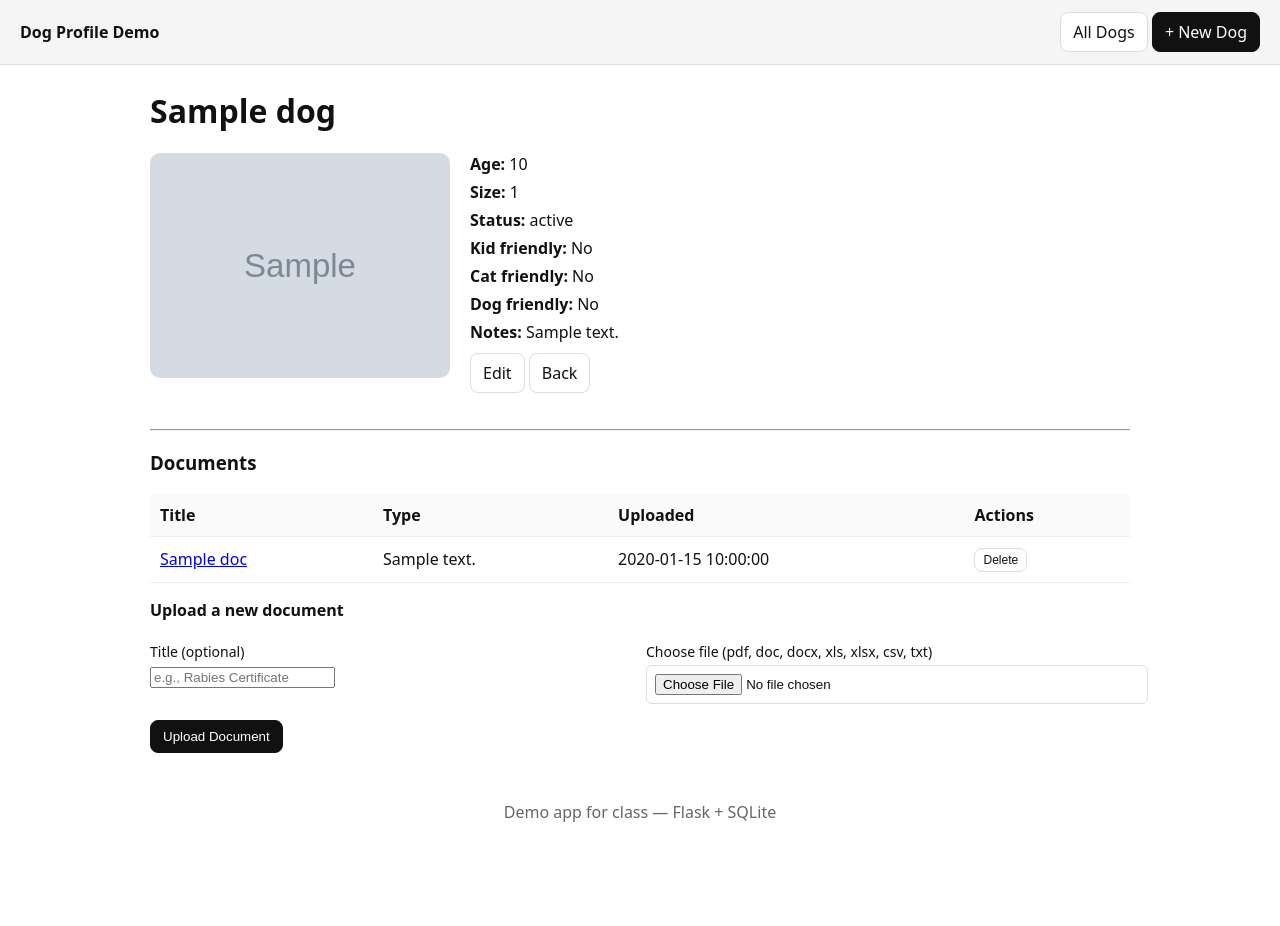
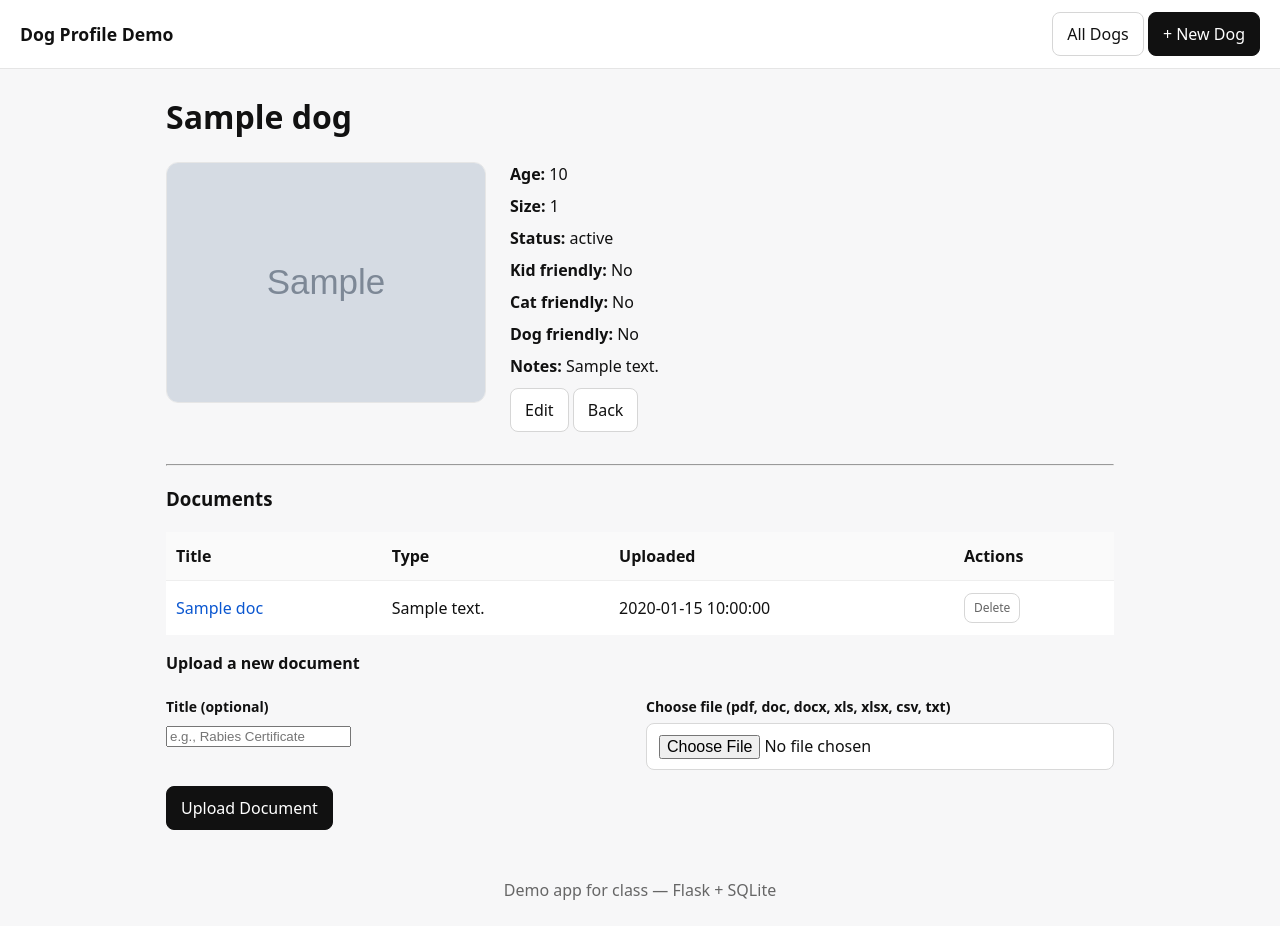
Before and after one commit to alexanmf/dog-app, a Flask app: template dog_profile_demo/templates/detail.html in a window 1280 px wide. Before the commit the page ends 822 px from the top, so only its background shows below. Run offline with Flask 3, Linux system fonts and the light colour scheme; the template is opened without the code that fills it: most values are stand-ins (such as "Sample title", 1, 10 or a date in 2020); grey boxes marked "Sample" are stand-in pictures; some libraries are stand-ins or nearby versions.

Commit message:
Refactor CSS styles for improved layout and design

```diff
--- a/dog_profile_demo/static/styles.css
+++ b/dog_profile_demo/static/styles.css
@@ -1,26 +1,51 @@
 /* ---------------------------------------
-   Global / Layout
+   Global / Reset / Layout
 ---------------------------------------- */
+* {
+  box-sizing: border-box;
+}
+
+html {
+  font-size: 16px;
+}
+
 body {
   font-family: system-ui, -apple-system, Segoe UI, Roboto, Arial, sans-serif;
   margin: 0;
-  background: #fff;
+  background: #f7f7f8;
   color: #111;
+  line-height: 1.5;
+}
+
+a {
+  color: #0b57d0;
+  text-decoration: none;
+}
+
+a:hover {
+  text-decoration: underline;
+}
+
+img {
+  max-width: 100%;
+  display: block;
 }
 
 header {
   display: flex;
   justify-content: space-between;
   align-items: center;
+  gap: 12px;
   padding: 12px 20px;
-  background: #f5f5f5;
-  border-bottom: 1px solid #ddd;
+  background: #ffffff;
+  border-bottom: 1px solid #e5e5e5;
 }
 
 header a.title {
   text-decoration: none;
   color: #111;
   font-weight: 700;
+  font-size: 1.1rem;
 }
 
 .container {
@@ -29,42 +54,139 @@ header a.title {
   padding: 0 16px;
 }
 
+.section {
+  margin-bottom: 24px;
+}
+
+/* ---------------------------------------
+   Cards
+---------------------------------------- */
+.card {
+  background: #fff;
+  border: 1px solid #e6e6e6;
+  border-radius: 12px;
+  padding: 20px;
+  margin-bottom: 20px;
+  box-shadow: 0 1px 2px rgba(0, 0, 0, 0.04);
+}
+
+.card h1,
+.card h2,
+.card h3 {
+  margin-top: 0;
+}
+
+/* ---------------------------------------
+   Flash Messages / Alerts
+---------------------------------------- */
+.flash-messages {
+  margin-bottom: 16px;
+}
+
+.flash {
+  padding: 10px 12px;
+  border-radius: 8px;
+  margin-bottom: 10px;
+  border: 1px solid transparent;
+}
+
+.flash.success {
+  background: #eaf7ec;
+  border-color: #b9e0c0;
+  color: #1f5d2b;
+}
+
+.flash.error {
+  background: #fdecec;
+  border-color: #f2b8b5;
+  color: #8a1f17;
+}
+
+.flash.warning {
+  background: #fff7e6;
+  border-color: #f2d39b;
+  color: #7a5612;
+}
+
+.flash.info {
+  background: #eaf2ff;
+  border-color: #bdd0ff;
+  color: #1c4fa3;
+}
+
 /* ---------------------------------------
    Table / List
 ---------------------------------------- */
+.table-wrap {
+  width: 100%;
+  overflow-x: auto;
+  background: #fff;
+  border: 1px solid #e6e6e6;
+  border-radius: 12px;
+}
+
 table {
   width: 100%;
   border-collapse: collapse;
+  background: #fff;
 }
 
 th,
 td {
-  padding: 10px;
-  border-bottom: 1px solid #eee;
+  padding: 12px 10px;
+  border-bottom: 1px solid #eeeeee;
   text-align: left;
+  vertical-align: middle;
 }
 
 th {
   background: #fafafa;
   font-weight: 600;
+  white-space: nowrap;
 }
 
-.actions a {
+tr:last-child td {
+  border-bottom: none;
+}
+
+.actions {
+  white-space: nowrap;
+}
+
+.actions a,
+.actions button {
   margin-right: 8px;
 }
 
 /* ---------------------------------------
    Buttons
 ---------------------------------------- */
-.btn {
+.btn,
+button,
+input[type="submit"] {
   display: inline-block;
-  padding: 8px 12px;
-  border: 1px solid #ddd;
+  padding: 9px 14px;
+  border: 1px solid #d6d6d6;
   border-radius: 8px;
   text-decoration: none;
   color: #111;
   background: #fff;
   cursor: pointer;
+  font: inherit;
+  transition: background 0.15s ease, border-color 0.15s ease, transform 0.05s ease;
+}
+
+.btn:hover,
+button:hover,
+input[type="submit"]:hover {
+  background: #f3f3f3;
+  text-decoration: none;
+}
+
+.btn:active,
+button:active,
+input[type="submit"]:active {
+  transform: translateY(1px);
 }
 
 .btn.primary {
@@ -73,14 +195,32 @@ th {
   border-color: #111;
 }
 
+.btn.primary:hover {
+  background: #222;
+}
+
+.btn.danger {
+  background: #fff1f1;
+  color: #8a1f17;
+  border-color: #e7b9b9;
+}
+
+.btn.danger:hover {
+  background: #fde7e7;
+}
+
 .btn.small {
   font-size: 12px;
-  padding: 4px 8px;
+  padding: 5px 9px;
 }
 
 /* ---------------------------------------
    Forms
 ---------------------------------------- */
+form {
+  margin: 0;
+}
+
 form .row {
   display: grid;
   grid-template-columns: 1fr 1fr;
@@ -91,21 +231,42 @@ form .row.full {
   grid-template-columns: 1fr;
 }
 
+.field {
+  margin-bottom: 14px;
+}
+
 label {
   display: block;
   font-size: 14px;
-  margin-bottom: 4px;
+  font-weight: 600;
+  margin-bottom: 6px;
 }
 
 input[type="text"],
 input[type="number"],
+input[type="password"],
 input[type="file"],
 textarea,
 select {
   width: 100%;
-  padding: 8px;
-  border: 1px solid #ddd;
-  border-radius: 6px;
+  padding: 10px 12px;
+  border: 1px solid #d8d8d8;
+  border-radius: 8px;
+  background: #fff;
+  font: inherit;
+}
+
+textarea {
+  min-height: 100px;
+  resize: vertical;
+}
+
+input:focus,
+textarea:focus,
+select:focus {
+  outline: none;
+  border-color: #7aa7ff;
+  box-shadow: 0 0 0 3px rgba(66, 133, 244, 0.15);
 }
 
 /* Search / filter bar */
@@ -134,16 +325,25 @@ select {
 ---------------------------------------- */
 .dog-header {
   display: flex;
-  gap: 20px;
+  gap: 24px;
   align-items: flex-start;
-  margin: 16px 0 30px;
+  margin: 16px 0 24px;
 }
 
 .dog-header img {
-  max-width: 300px;
-  border-radius: 10px;
+  width: 100%;
+  max-width: 320px;
+  max-height: 320px;
+  border-radius: 12px;
   flex-shrink: 0;
   object-fit: cover;
+  border: 1px solid #e6e6e6;
+  background: #fff;
+}
+
+.dog-meta {
+  flex: 1;
+  min-width: 0;
 }
 
 .dog-header .dog-info {
@@ -153,7 +353,11 @@ select {
 }
 
 .dog-info li {
-  margin-bottom: 6px;
+  margin-bottom: 8px;
+}
+
+.meta-label {
+  font-weight: 700;
 }
 
 /* ---------------------------------------
@@ -162,29 +366,135 @@ select {
 .docs-list {
   padding-left: 0;
   list-style: none;
-  margin-top: 20px;
+  margin: 20px 0 0;
 }
 
 .docs-list li {
   display: flex;
   justify-content: space-between;
-  align-items: center;
-  padding: 8px 0;
+  align-items: flex-start;
+  gap: 12px;
+  padding: 12px 0;
   border-bottom: 1px solid #eee;
 }
 
+.docs-list li:last-child {
+  border-bottom: none;
+}
+
+.doc-main {
+  flex: 1;
+  min-width: 0;
+}
+
 .docs-list a.file-link {
-  color: #0066cc;
+  color: #0b57d0;
   text-decoration: none;
-  font-weight: 500;
+  font-weight: 600;
+  word-break: break-word;
 }
 
 .docs-list a.file-link:hover {
   text-decoration: underline;
 }
 
+.doc-meta {
+  font-size: 0.9rem;
+  color: #666;
+  margin-top: 4px;
+}
+
 .delete-form {
   display: inline;
+  margin: 0;
+}
+
+/* ---------------------------------------
+   Chat / Messages
+---------------------------------------- */
+.chat-form {
+  margin-bottom: 18px;
+}
+
+.messages-list {
+  margin-top: 8px;
+}
+
+.message-box {
+  padding: 12px 0;
+  border-bottom: 1px solid #eee;
+}
+
+.message-box:last-child {
+  border-bottom: none;
+}
+
+.message-header {
+  display: flex;
+  flex-wrap: wrap;
+  gap: 8px;
+  align-items: center;
+  margin-bottom: 6px;
+}
+
+.message-author {
+  font-weight: 700;
+}
+
+.message-role {
+  font-size: 0.85rem;
+  color: #666;
+}
+
+.message-text {
+  white-space: pre-wrap;
+  word-break: break-word;
+}
+
+.small,
+.muted {
+  font-size: 0.85rem;
+  color: #666;
+}
+
+/* ---------------------------------------
+   Auth / Centered Pages
+---------------------------------------- */
+.auth-page {
+  min-height: 100vh;
+  display: grid;
+  place-items: center;
+  padding: 24px 16px;
+}
+
+.auth-card {
+  width: 100%;
+  max-width: 420px;
+  background: #fff;
+  border: 1px solid #e6e6e6;
+  border-radius: 14px;
+  padding: 24px;
+  box-shadow: 0 4px 16px rgba(0, 0, 0, 0.06);
+}
+
+/* ---------------------------------------
+   Utility
+---------------------------------------- */
+.top-bar {
+  display: flex;
+  justify-content: space-between;
+  align-items: center;
+  gap: 12px;
+  margin-bottom: 20px;
+  flex-wrap: wrap;
+}
+
+.inline-form {
+  display: inline;
+}
+
+.stack > * + * {
+  margin-top: 12px;
 }
 
 /* ---------------------------------------
```
Also changed, not shown: other parts of dog_profile_demo/static/styles.css (+44 -4 lines).
